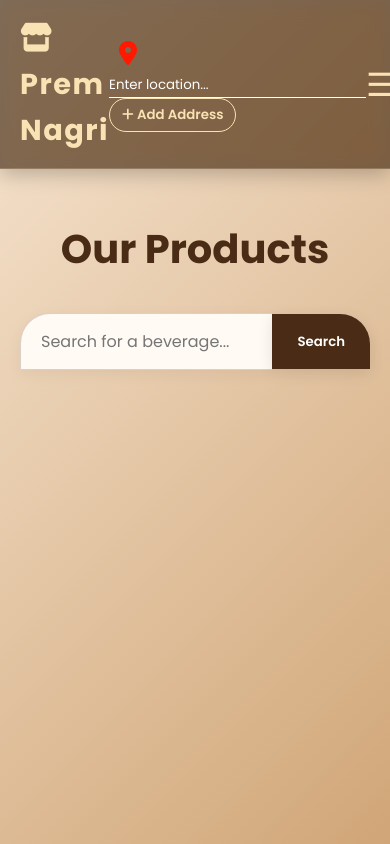
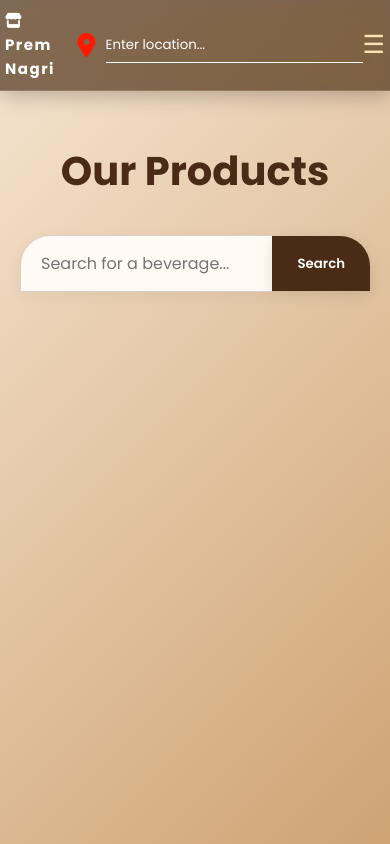
Before and after one commit to XYZcode94/mess_project, a plain HTML site: page index.html in a window 390 px wide. Shown: the top 844 px of the page. Drawn offline with nearby package versions, Linux system fonts and the light colour scheme; no server answers.

Commit message:
css fixed

```diff
--- a/css/style.css
+++ b/css/style.css
@@ -569,6 +569,32 @@ body {
 }
 
 
+@media (max-width: 400px) {
+  .navbar{
+    padding: 9px 5px;
+  }
+
+  .logo{
+    font-size: 15px;
+  }
+
+  .delivery-address-section{
+    display: flex;
+  }
+
+  .btn-get-location{
+    font-size: 15px;
+    padding: 2px;
+  }
+  .address-display input{
+    max-width: 100px;
+  }
+  .hamburger{
+    font-size: 25px;
+  }
+}
+
+
 /* === New Styles for Confirmation Modal === */
 
 .confirm-modal-content {
@@ -668,6 +694,11 @@ body {
 }
 
 .btn-submit-location {
+  display: none;
+}
+
+/*
+.btn-submit-location {
     background: none;
     border: 1px solid #f9e2b3;
     color: #f9e2b3;
@@ -675,4 +706,4 @@ body {
     border-radius: 20px;
     font-weight: 600;
     cursor: pointer;
-}
+}*/
--- a/index.html
+++ b/index.html
@@ -20,7 +20,7 @@
   <!-- Navbar -->
   <nav class="navbar">
     <div class="nav-container">
-      <div class="logo"><i class="fa-solid fa-store"></i> Prem Nagri</div>
+      <div class="logo"><a href="index.html" style="color: #fff; text-decoration: none;"><i class="fa-solid fa-store"></i> Prem Nagri</a></div>
 
 
       <!-- ADD THIS NEW DELIVERY SECTION -->
```
